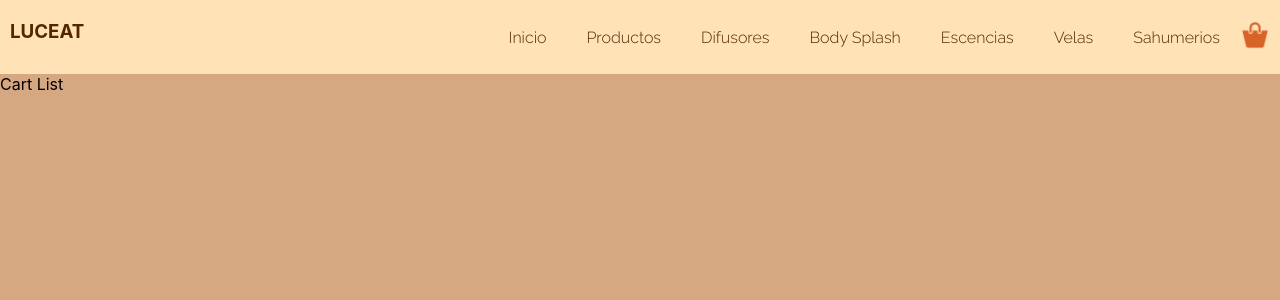
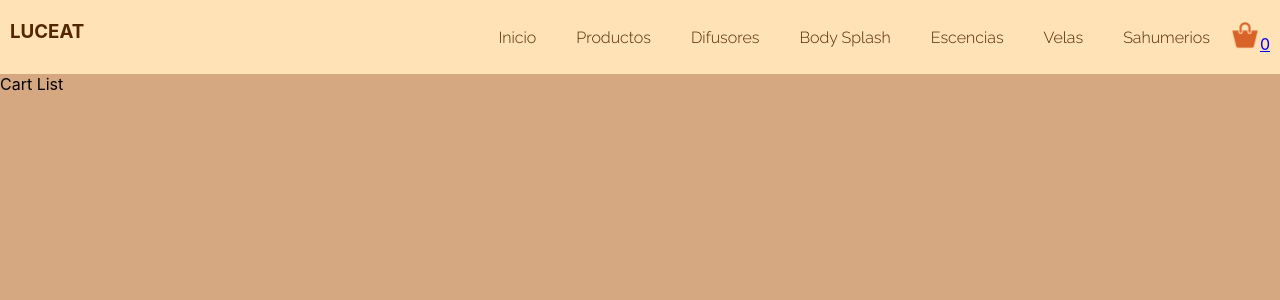
Before and after one commit to MatiBorjas/luceat_project, a React (Create React App) app: page /carrito in a window 1280 px wide. Shown: the top 300 px of the page. Built offline with nearby package versions, Linux system fonts and the light colour scheme; no server answers; the database is empty.

Commit message:
cantidadCarrito() agregada

```diff
--- a/src/components/CartList.js
+++ b/src/components/CartList.js
@@ -3,12 +3,11 @@ import { useCartContext } from '../context/CartContext'
 
 function CartList() {
 
-  const { cart, addToCart, deleteFromCart, deleteCart, setCart} = useCartContext();
-
-  console.log(cart);
+  const { cart, cantidadCarrito, addToCart, deleteFromCart, deleteCart } = useCartContext();
 
   return (
     <div className='cart-container'>
+      {cart.length === 0}
       <div>Cart List</div>
     </div>
   )
--- a/src/components/CartWidget.js
+++ b/src/components/CartWidget.js
@@ -1,16 +1,20 @@
+import { useCartContext } from '../context/CartContext'
 import bagIcon from '../img/bagIcon.png'
 import '../styles/CartWidget.css'
 
 
 const CartWidget = () => {
 
+  const { cantidadCarrito } = useCartContext();
+  console.log(cantidadCarrito());
+
     return (
-        <>
-    <div>
-        <img src={bagIcon} className='cart-img' />
-    </div>
-    <span>{ }</span>
-    </>
+      <>
+        <div>
+          <img src={bagIcon} className='cart-img' />
+          <span>{ cantidadCarrito() }</span>
+        </div>
+      </>
     )
 }
 
--- a/src/components/ItemListDetailContainer.js
+++ b/src/components/ItemListDetailContainer.js
@@ -15,14 +15,14 @@ function ItemListDetailContainer() {
     const itemsDetail = doc(db, 'items', `${itemId}`);
     getDoc( itemsDetail ).then( snapshot => {
       if(snapshot.exists){
-        setDetail(snapshot.data())
+        const productDetail = {...snapshot.data(), 'id': itemId}
+        setDetail(productDetail)
       }
     })
 
 
   }, [itemId])
 
-  console.log(detail);
 
   return (
     <>
--- a/src/context/CartContext.js
+++ b/src/context/CartContext.js
@@ -32,18 +32,25 @@ const CartContextProvider = ({ children }) => {
       return
     }
 
-    const deleteProduct = newCart.filter((prod) => prod.id !== producto.id)
+  const deleteProduct = newCart.filter((prod) => prod.id !== producto.id)
 
     setCart(deleteProduct)
   }
 
-  // console.log(cart);
-
 
   const deleteCart = () => setCart([])
 
+  const cantidadCarrito = () =>{
+    let total = 0;
+    cart.forEach((e) => {total += e.quantity});
+
+    return total
+  }
+
+
   return <CartContext.Provider value={{
     cart,
+    cantidadCarrito,
     addToCart,
     deleteFromCart,
     deleteCart,
```
